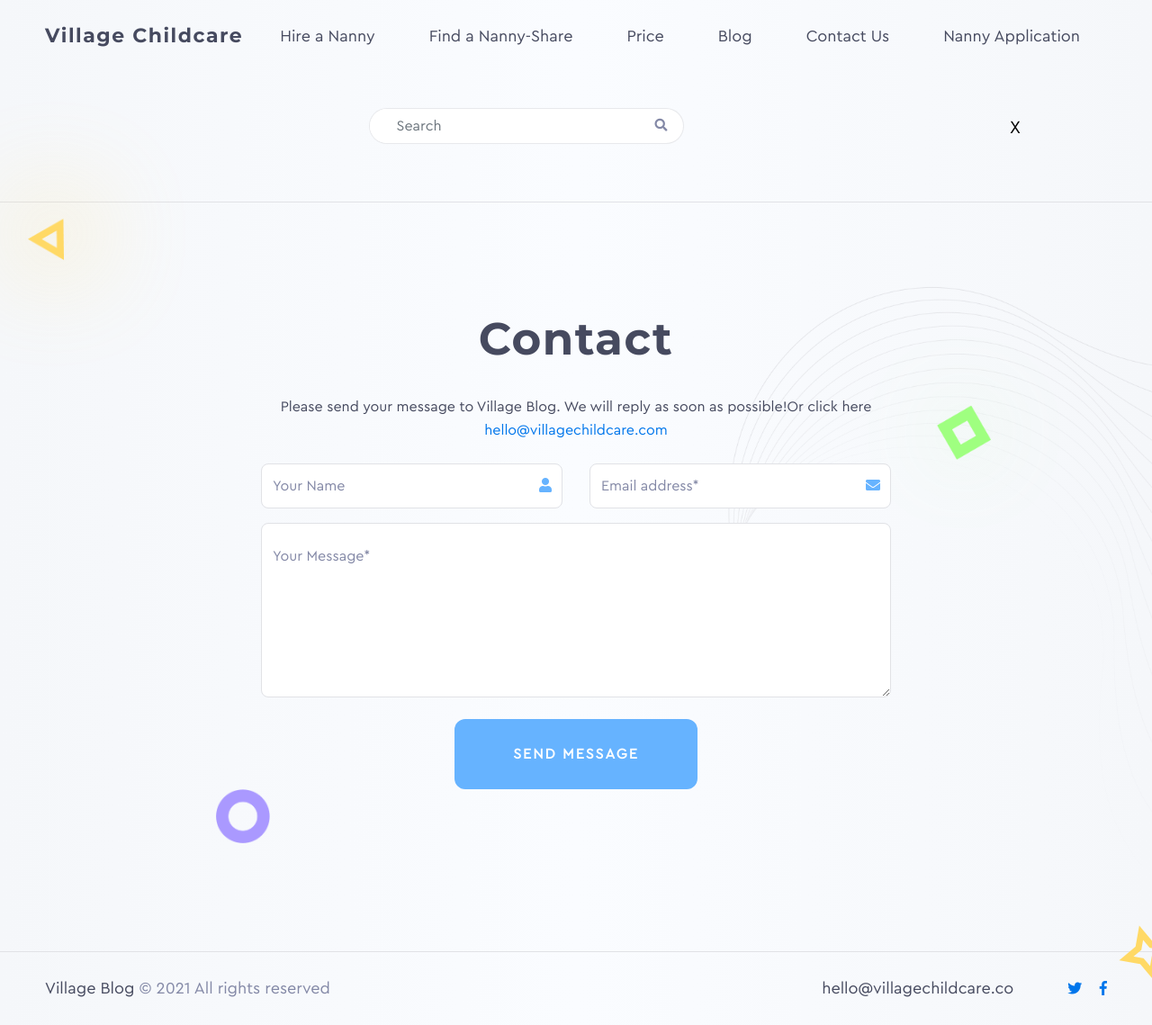
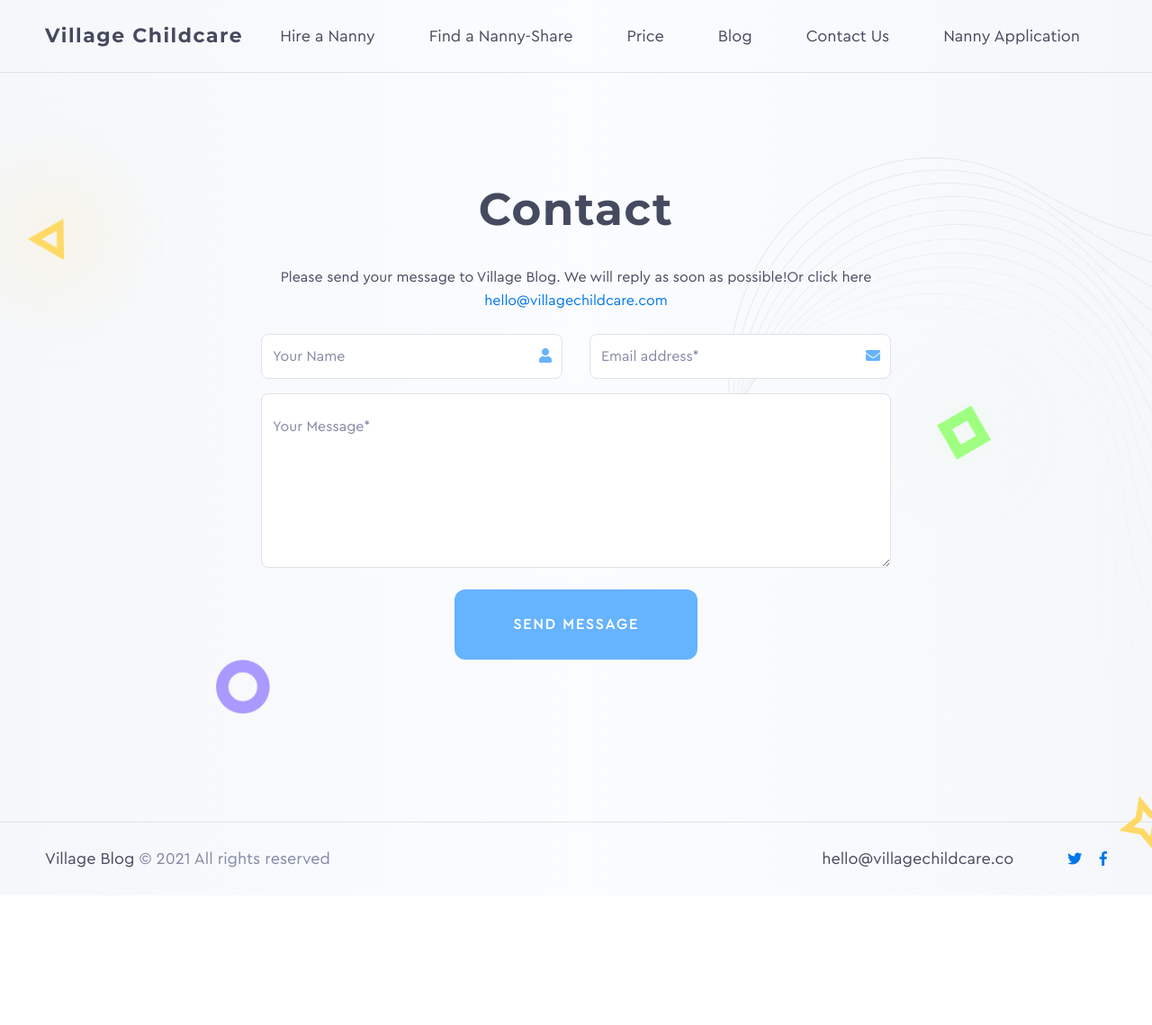
Before and after one commit to webuimaker/vblog, a Jekyll site: the page built from _pages/contact.md, in a window 1280 px wide. Shown: the whole page at 90% size. Built offline with Jekyll 4.4.1, drawn with Linux system fonts in a browser that asks for light colours; nearby versions of some CDN libraries; comment, search, counter and statistics services are not loaded; after the commit the page ends 995 px from its top, so only the background shows below that.

Commit message:
updated for css

```diff
--- a/assets/css/theme.scss
+++ b/assets/css/theme.scss
@@ -1554,6 +1554,9 @@ color: #464A5F;
 .yellow_shadow.m{
     display: none;
 }
+.search-form.m-search{
+    display: none;
+}
 
 //responsive tweaks
 @media (min-width: 768px) {
@@ -1900,6 +1903,10 @@ color: #464A5F;
             width: 40px;
         }
     }
+
+.search-form.m-search{
+    display: block;
+}
     .search-form{margin: 0px;}
     .srch-form{
         .search-form{
```
